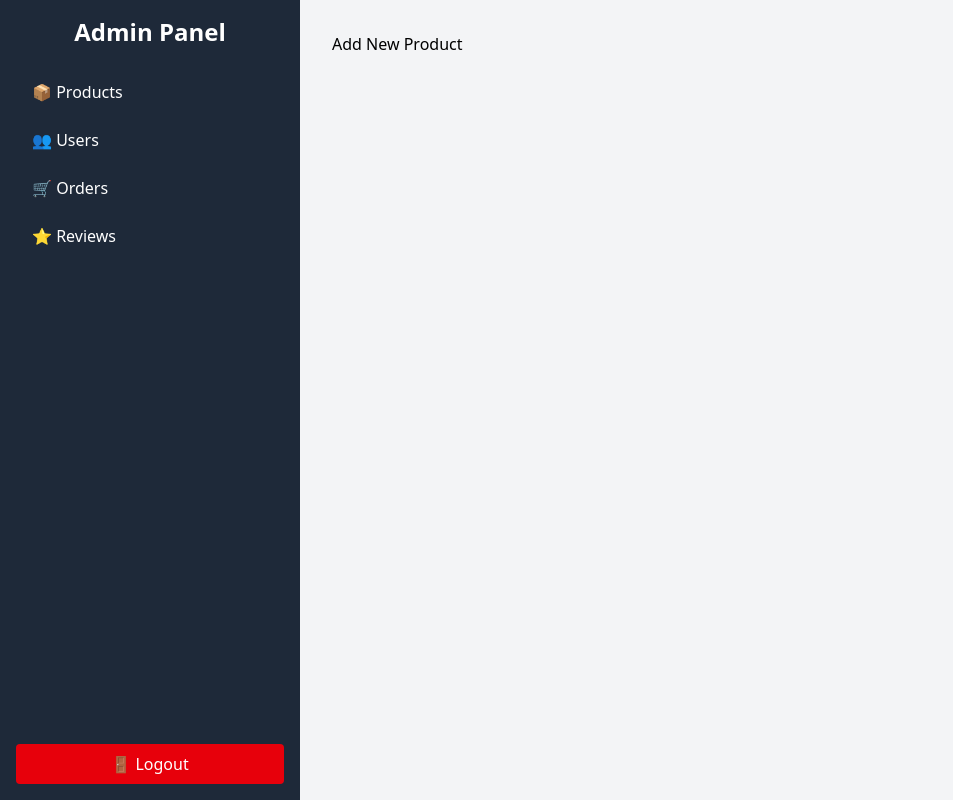
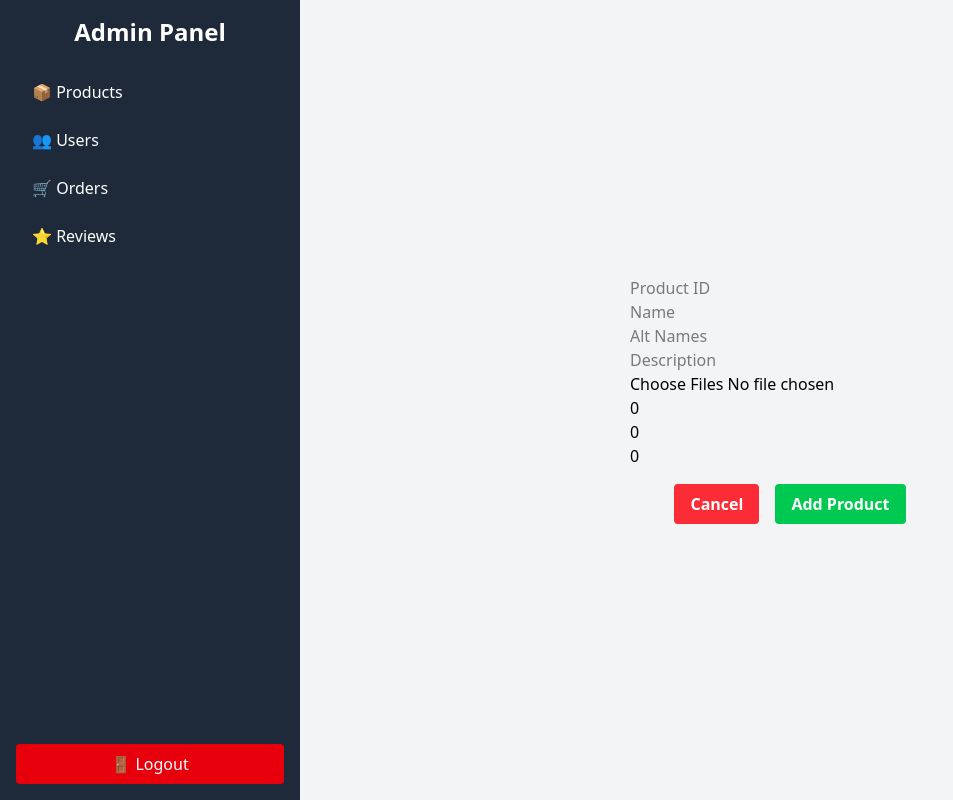
Before and after one commit to ImashaKumarasinghe/MERN_frontend, a React app: page /admin/add-product in a window 1280 px wide. Shown: the whole page, without its empty margins (0-953 px from the left). Built offline with nearby package versions, Linux system fonts and the light colour scheme; the HTML template or start-up script is replaced by a standard one.

Commit message:
Implement product addition functionality with image upload in AddProductPage

```diff
--- a/src/pages/admin/addProductPage.jsx
+++ b/src/pages/admin/addProductPage.jsx
@@ -1,9 +1,198 @@
-import { Link } from "react-router-dom";  // ✅ Add this
-export default function AddProductPage(){
-    return (
-        <div>
-            <h1>Add New Product</h1>
-            {/* Add your form or components for adding a product here */}
-        </div>
-    );
+import { useState } from "react";
+import toast from "react-hot-toast";
+import { Link, useNavigate } from "react-router-dom";
+import mediaUpload from "../../utils/mediaUpload";
+import axios from "axios";
+
+export default function AddProductPage() {
+	/*
+
+const productSchema = mongoose.Schema({
+	productId : {
+		type : String,
+		required : true,
+		unique : true
+	},
+	name : {
+		type : String,
+		required : true
+	},
+	altNames : [
+		{type : String}
+	],
+	description : {
+		type : String,
+		required : true
+	},
+	images : [
+		{type : String}
+	],
+	labelledPrice : {
+		type : Number,
+		required : true
+	},
+	price : {
+		type : Number,
+		required : true
+	},
+	stock : {
+		type : Number,
+		required : true
+	},
+	isAvailable : {
+		type : Boolean,
+		required : true,
+		default : true
+	},
+});
+    */
+	const [productId, setProductId] = useState("");
+	const [name, setName] = useState("");
+	const [altNames, setAltNames] = useState("");
+	const [description, setDescription] = useState("");
+	const [images, setImages] = useState([]);
+	const [labelledPrice, setLabelledPrice] = useState(0);
+	const [price, setPrice] = useState(0);
+	const [stock, setStock] = useState(0);
+    const navigate = useNavigate()
+
+	async function AddProduct() {
+
+        const token = localStorage.getItem("token")
+        if(token == null){
+            toast.error("Please login first")
+            return
+        }
+
+		if (images.length <= 0) {
+			toast.error("Please select at least one image");
+			return;
+		}
+
+		const promisesArray = [];
+
+		for (let i = 0; i < images.length; i++) {
+			promisesArray[i] = mediaUpload(images[i]);
+		}
+		try {
+			const imageUrls = await Promise.all(promisesArray);
+			console.log(imageUrls);
+
+            const altNamesArray = altNames.split(",")
+
+            const product = {
+                productId : productId,
+                name : name,
+                altNames : altNamesArray,
+                description : description,
+                images : imageUrls,
+                labelledPrice : labelledPrice,
+                price : price,
+                stock : stock,
+            }
+            axios.post(import.meta.env.VITE_BACKEND_URL + "/api/products", product , {
+                headers : {
+                    "Authorization" : "Bearer "+token
+                }
+            }).then(() => {
+                toast.success("Product added successfully")
+                navigate("/admin/products")
+            }).catch((e) => {
+                toast.error(e.response.data.message)
+            })
+
+		} catch (e) {
+			console.log(e);
+		}
+	}
+	return (
+		<div className="w-full h-full flex flex-col justify-center items-center">
+			<input
+				type="text"
+				placeholder="Product ID"
+				className="input input-bordered w-full max-w-xs"
+				value={productId}
+				onChange={(e) => {
+					setProductId(e.target.value);
+				}}
+			/>
+			<input
+				type="text"
+				placeholder="Name"
+				className="input input-bordered w-full max-w-xs"
+				value={name}
+				onChange={(e) => {
+					setName(e.target.value);
+				}}
+			/>
+			<input
+				type="text"
+				placeholder="Alt Names"
+				className="input input-bordered w-full max-w-xs"
+				value={altNames}
+				onChange={(e) => {
+					setAltNames(e.target.value);
+				}}
+			/>
+			<input
+				type="text"
+				placeholder="Description"
+				className="input input-bordered w-full max-w-xs"
+				value={description}
+				onChange={(e) => {
+					setDescription(e.target.value);
+				}}
+			/>
+			<input
+				type="file"
+				placeholder="Images"
+				multiple
+				className="input input-bordered w-full max-w-xs"
+				onChange={(e) => {
+					setImages(e.target.files);
+				}}
+			/>
+			<input
+				type="number"
+				placeholder="Labelled Price"
+				className="input input-bordered w-full max-w-xs"
+				value={labelledPrice}
+				onChange={(e) => {
+					setLabelledPrice(e.target.value);
+				}}
+			/>
+			<input
+				type="number"
+				placeholder="Price"
+				className="input input-bordered w-full max-w-xs"
+				value={price}
+				onChange={(e) => {
+					setPrice(e.target.value);
+				}}
+			/>
+			<input
+				type="number"
+				placeholder="Stock"
+				className="input input-bordered w-full max-w-xs"
+				value={stock}
+				onChange={(e) => {
+					setStock(e.target.value);
+				}}
+			/>
+			<div className="w-full flex justify-center flex-row items-center mt-4">
+				<Link
+					to="/admin/products"
+					className="bg-red-500 text-white font-bold py-2 px-4 rounded mr-4"
+				>
+					Cancel
+				</Link>
+				<button
+					className="bg-green-500 text-white font-bold py-2 px-4 rounded"
+					onClick={AddProduct}
+				>
+					Add Product
+				</button>
+			</div>
+		</div>
+	);
 }
--- a/src/utils/mediaUpload.jsx
+++ b/src/utils/mediaUpload.jsx
@@ -1,36 +1,42 @@
-import { createClient } from "@supabase/supabase.js"
+import { createClient } from "@supabase/supabase-js"
+
 const url = "https://lldezvxoqwqrjjijpadi.supabase.co"
-const key = "//eyJhbGciOiJIUzI1NiIsInR5cCI6IkpXVCJ9.eyJpc3MiOiJzdXBhYmFzZSIsInJlZiI6ImxsZGV6dnhvcXdxcmpqaWpwYWRpIiwicm9sZSI6ImFub24iLCJpYXQiOjE3NjIxNjAzMTUsImV4cCI6MjA3NzczNjMxNX0.YO20WIJO9_JIKe8IIbXIRYj5Lq1Urse59w7uKMTMWXw"
+const key = "eyJhbGciOiJIUzI1NiIsInR5cCI6IkpXVCJ9.eyJpc3MiOiJzdXBhYmFzZSIsInJlZiI6ImxsZGV6dnhvcXdxcmpqaWpwYWRpIiwicm9sZSI6ImFub24iLCJpYXQiOjE3NjIxNjAzMTUsImV4cCI6MjA3NzczNjMxNX0.YO20WIJO9_JIKe8IIbXIRYj5Lq1Urse59w7uKMTMWXw"
 
+const supabase = createClient(url, key)
 
-const supabase = createClient(url,key)
-
-export default function mediaUpload(file){
+// ✅ FIXED: return statement is now inside the function
+export default function mediaUpload(file) {
 
     const mediaUploadPromise = new Promise(
-        (resolve,reject)=>{
-            if(file===null){
+        (resolve, reject) => {
+            if (file === null) {
                 reject("No file provided")
                 return
             }
+
             const timestamp = new Date().getTime()
-            const newName = timestamp+file.name
+            const newName = timestamp + "_" + file.name
 
-            supabase.storage.from("images").upload(newName, file, {
-                upsert:false,
-                cacheControl:"3600"
-            }).then(()=>{
-                const publicUrl = supabase.storage.from("images").getPublicUrl(newName).data.publicUrl
-                resolve(publicUrl)
-            }).catch(
-                ()=>{
-                    reject("Error occured in supabase connection")
-                }
-            )
+            supabase.storage
+                .from("images")
+                .upload(newName, file, {
+                    upsert: false,
+                    cacheControl: "3600"
+                })
+                .then(() => {
+                    const publicUrl = supabase.storage
+                        .from("images")
+                        .getPublicUrl(newName).data.publicUrl
+                    resolve(publicUrl)
+                })
+                .catch((error) => {
+                    console.error("Supabase upload error:", error)
+                    reject("Error occurred in supabase connection")
+                })
         }
     )
 
-
-        }
-
+    // ✅ FIXED: return is now inside the function
     return mediaUploadPromise
+}
```
